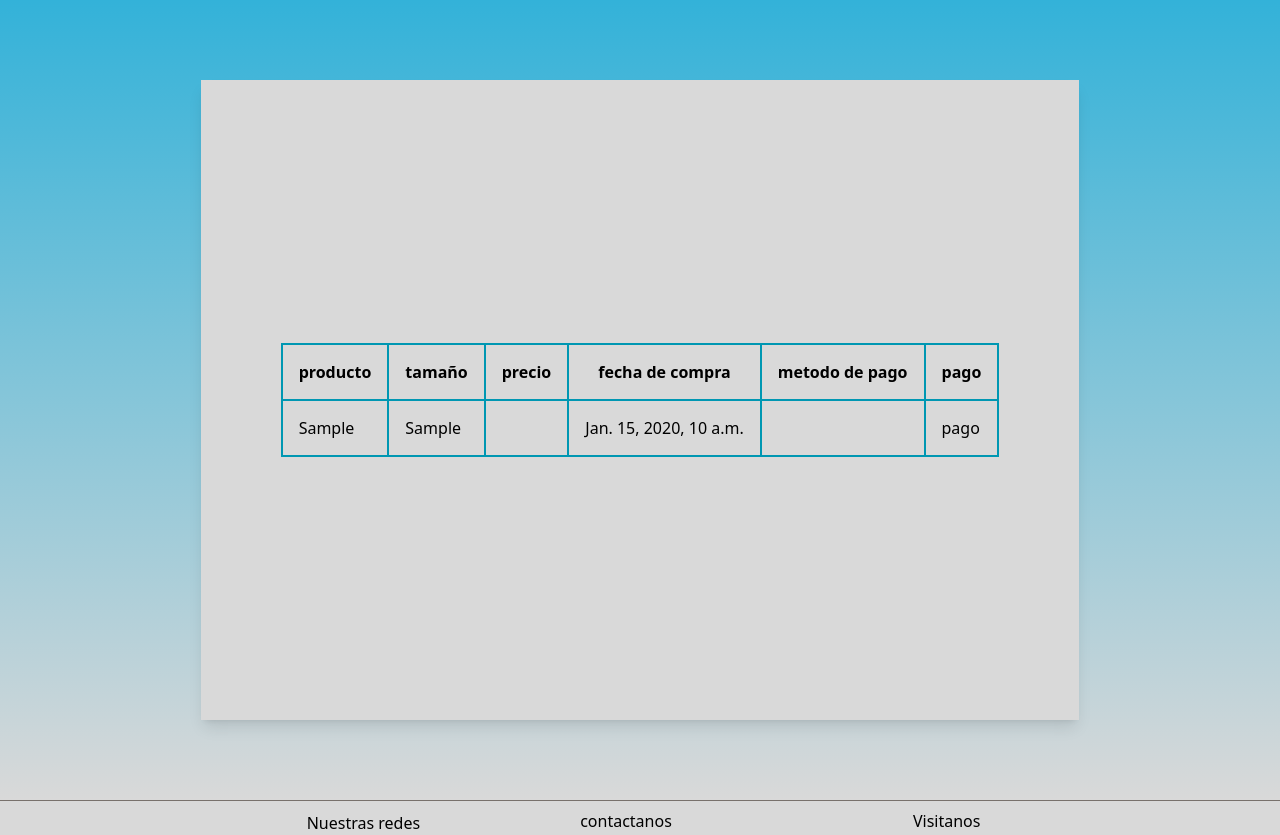
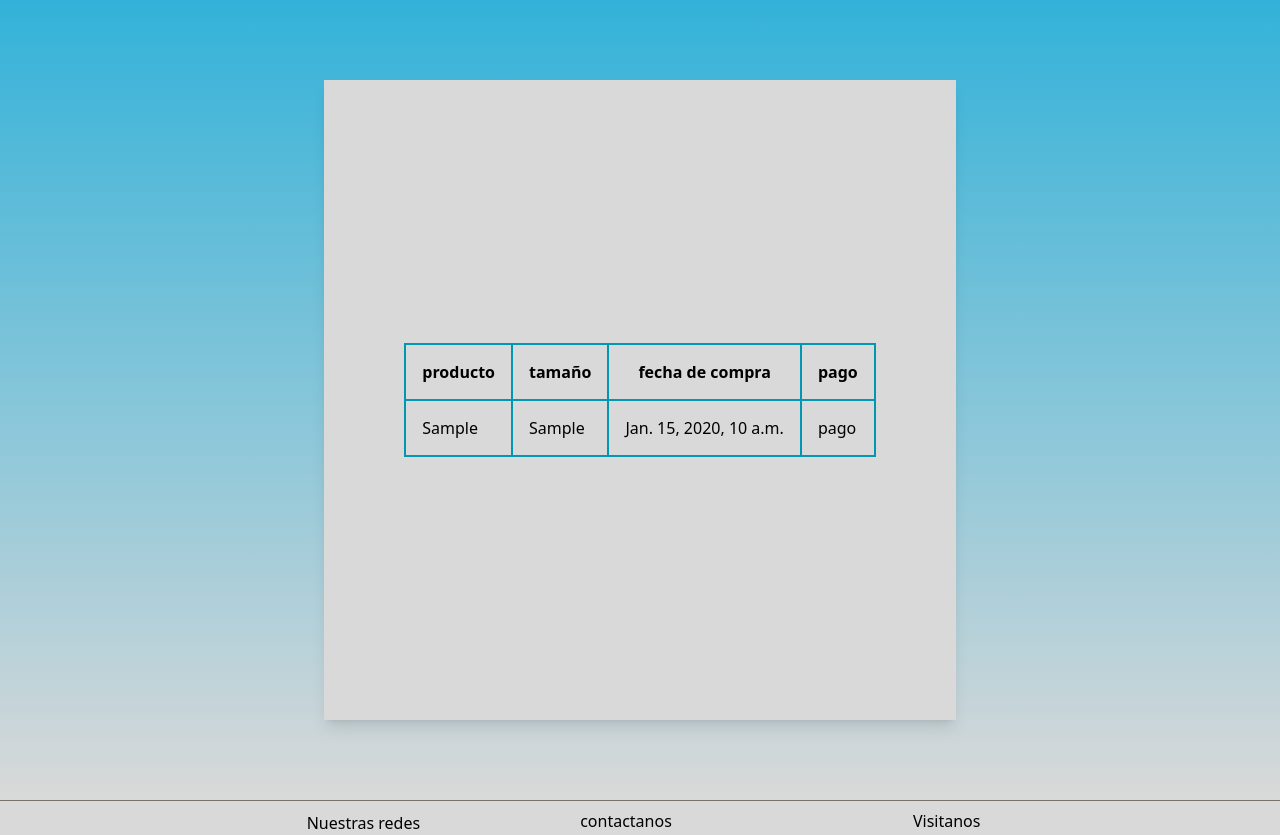
Before and after one commit to djvp3030/weib-, a Django app: page /user/historial_copmra/1 in a window 1280 px wide. Shown: the part 69-904 px from the top of the page. Run offline with Django 5.2, Linux system fonts and the light colour scheme; a user stored in the database is signed in; tables that the repository leaves empty hold one stand-in row (values such as "Sample post"); style sheets or scripts are compiled from the project's sources; some libraries are stand-ins or nearby versions.

Commit message:
'copia_de_seguridad'

```diff
--- a/services_store/views.py
+++ b/services_store/views.py
@@ -82,11 +82,7 @@ def compra_t(request,id):
 
 
     subject = 'una solicitud de servicio ha sido realizada'
-    message = f'''el usuario {name} ha realizado una peticion del servicio {request.POST['servicio']}.
-
-    Direccion: {request.POST['direccion']}
-
-    Fecha de solicitud: {request.POST['fecha-de-cita']}
+    message = f'''el usuario {name} ha realizado una peticion del servicio {request.POST['producto']}.
 
     Correo del cliente : {user_email}
 
--- a/users/templates/historial_comp.html
+++ b/users/templates/historial_comp.html
@@ -9,17 +9,13 @@ de compras {%endblock%}
     >
       <th class="p-4 border-2 border-[#0097b2]">producto</th>
       <th class="p-4 border-2 border-[#0097b2]">tamaño</th>
-      <th class="p-4 border-2 border-[#0097b2]">precio</th>
       <th class="p-4 border-2 border-[#0097b2]">fecha de compra</th>
-      <th class="p-4 border-2 border-[#0097b2]">metodo de pago</th>
       <th class="p-4 border-2 border-[#0097b2]">pago</th>
       {%for i in productos%}
       <tr>
         <td class="p-4 border-2 border-[#0097b2]">{{i.producto}}</td>
         <td class="p-4 border-2 border-[#0097b2]">{{i.tamaño}}</td>
-        <td class="p-4 border-2 border-[#0097b2]">{{i.precio}}</td>
         <td class="p-4 border-2 border-[#0097b2]">{{i.fechaCompra}}</td>
-        <td class="p-4 border-2 border-[#0097b2]">{{i.metodo_pago}}</td>
         {%if i.pago == False %}
         <td class="p-4 border-2 border-[#0097b2]">pendiente</td>
         {%else%}
```
Also changed, not shown: media/servicios/jardineria_1.png.webp (added), media/servicios/jardineria_2.jpg.webp (added), media/tienda/construccion_1.jpg.webp (added), media/tienda/construccion_2jpg.jpg.webp (added).
